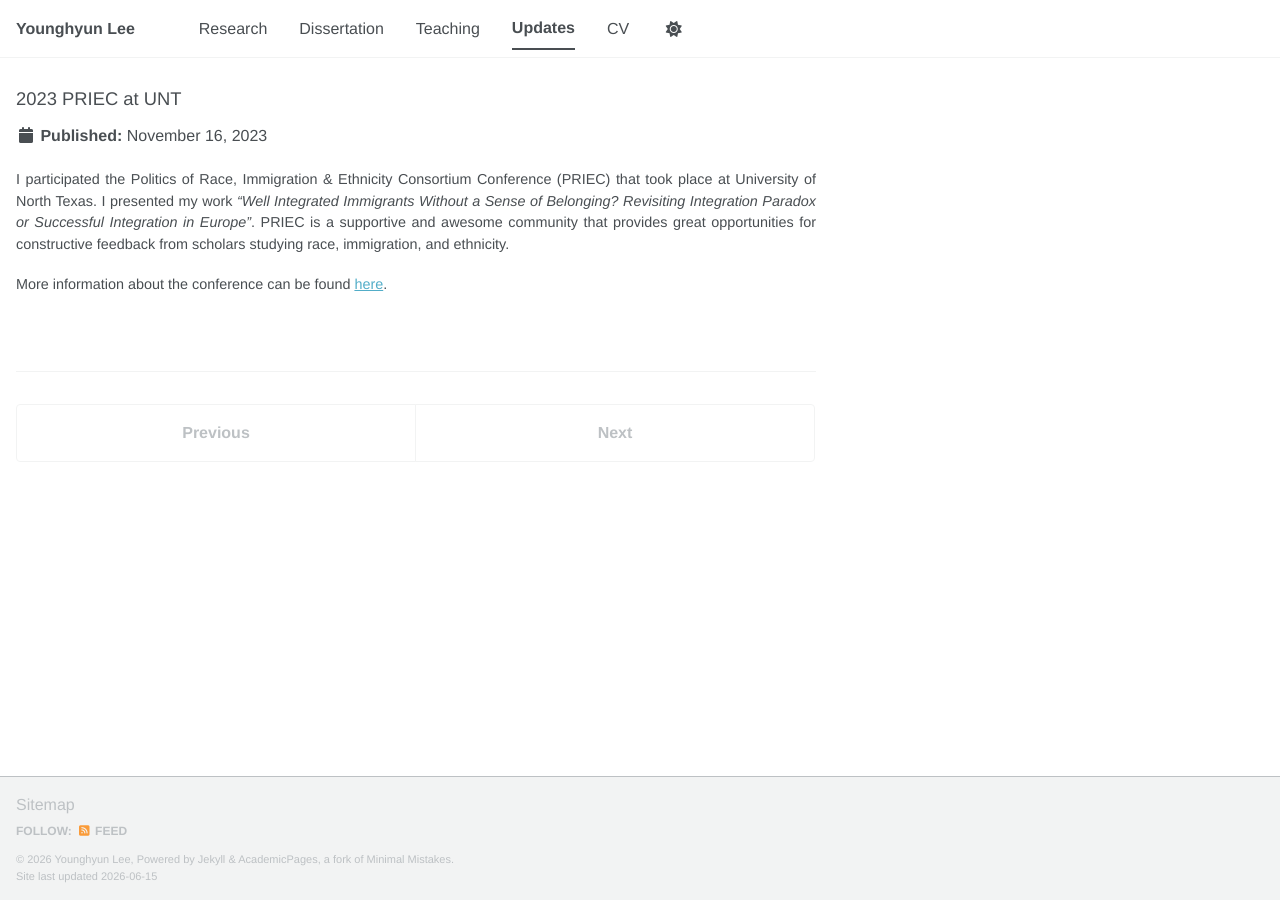
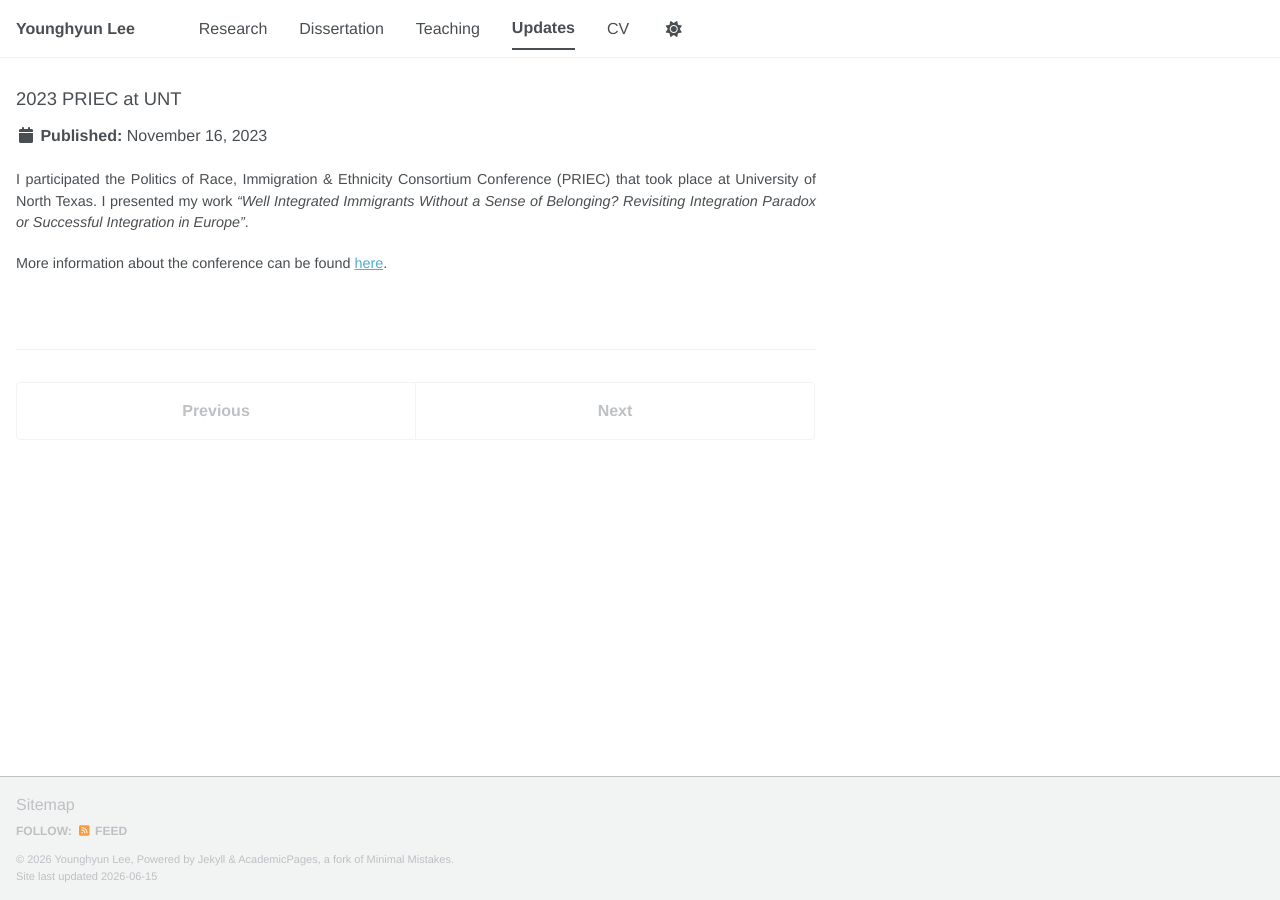
Before and after one commit to younghyunlee52/Website, a Jekyll site: the page built from _updates/2023-11-16-priec-at-unt.md, in a window 1280 px wide. Built offline with Jekyll 4.4.1, drawn with Linux system fonts in a browser that asks for light colours; a script bundle is joined from its source files by our own code; library files that are not in the unit come from our copies.

Commit message:
Update 2023-11-16-priec-at-unt.md

```diff
--- a/_updates/2023-11-16-priec-at-unt.md
+++ b/_updates/2023-11-16-priec-at-unt.md
@@ -8,6 +8,6 @@ image_alt:
 caption:
 ---
 
-I participated the Politics of Race, Immigration & Ethnicity Consortium Conference (PRIEC) that took place at University of North Texas. I presented my work *"Well Integrated Immigrants Without a Sense of Belonging? Revisiting Integration Paradox or Successful Integration in Europe"*. PRIEC is a supportive and awesome community that provides great opportunities for constructive feedback from scholars studying race, immigration, and ethnicity.
+I participated the Politics of Race, Immigration & Ethnicity Consortium Conference (PRIEC) that took place at University of North Texas. I presented my work *"Well Integrated Immigrants Without a Sense of Belonging? Revisiting Integration Paradox or Successful Integration in Europe"*.
 
 More information about the conference can be found [here](https://priec.org/).
```
